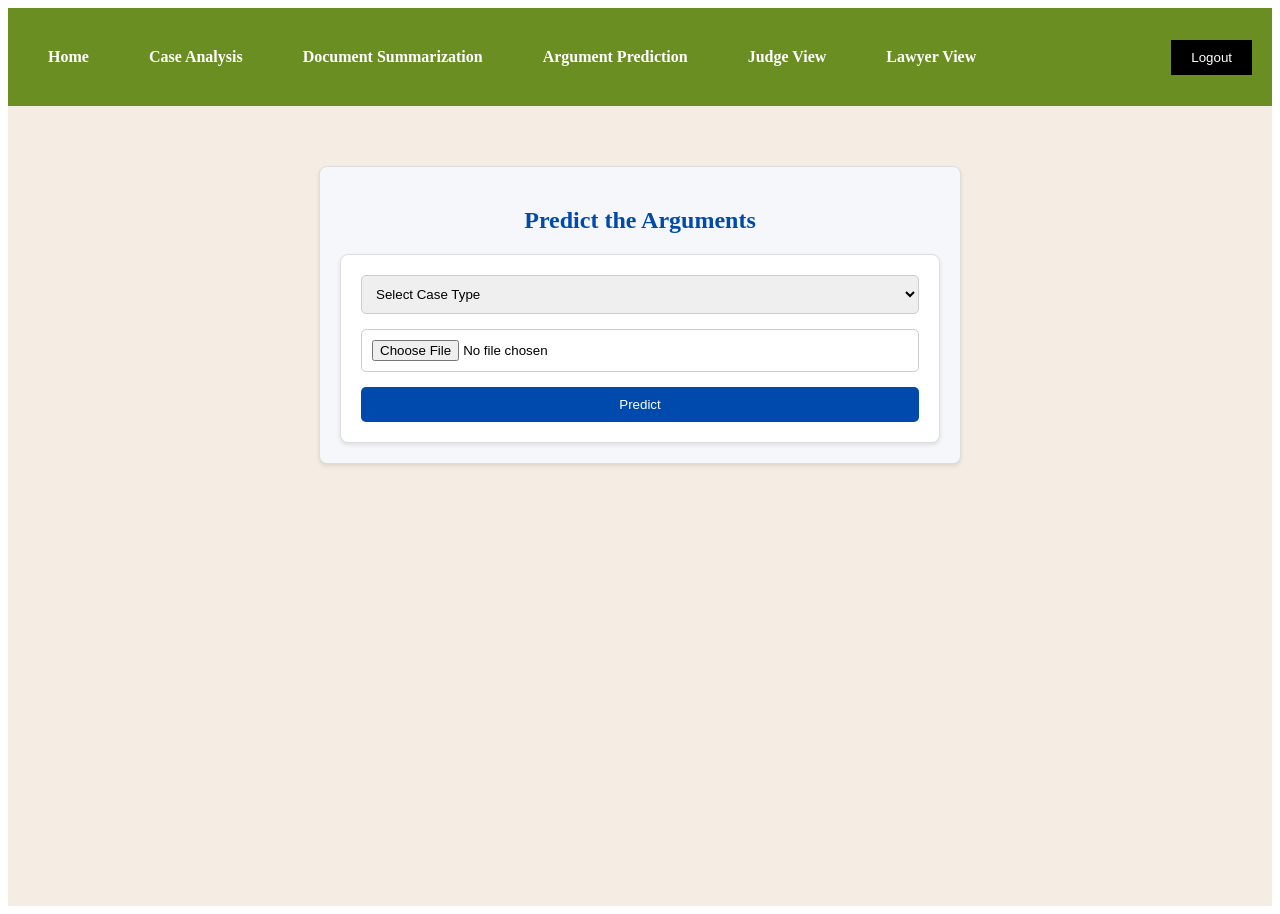
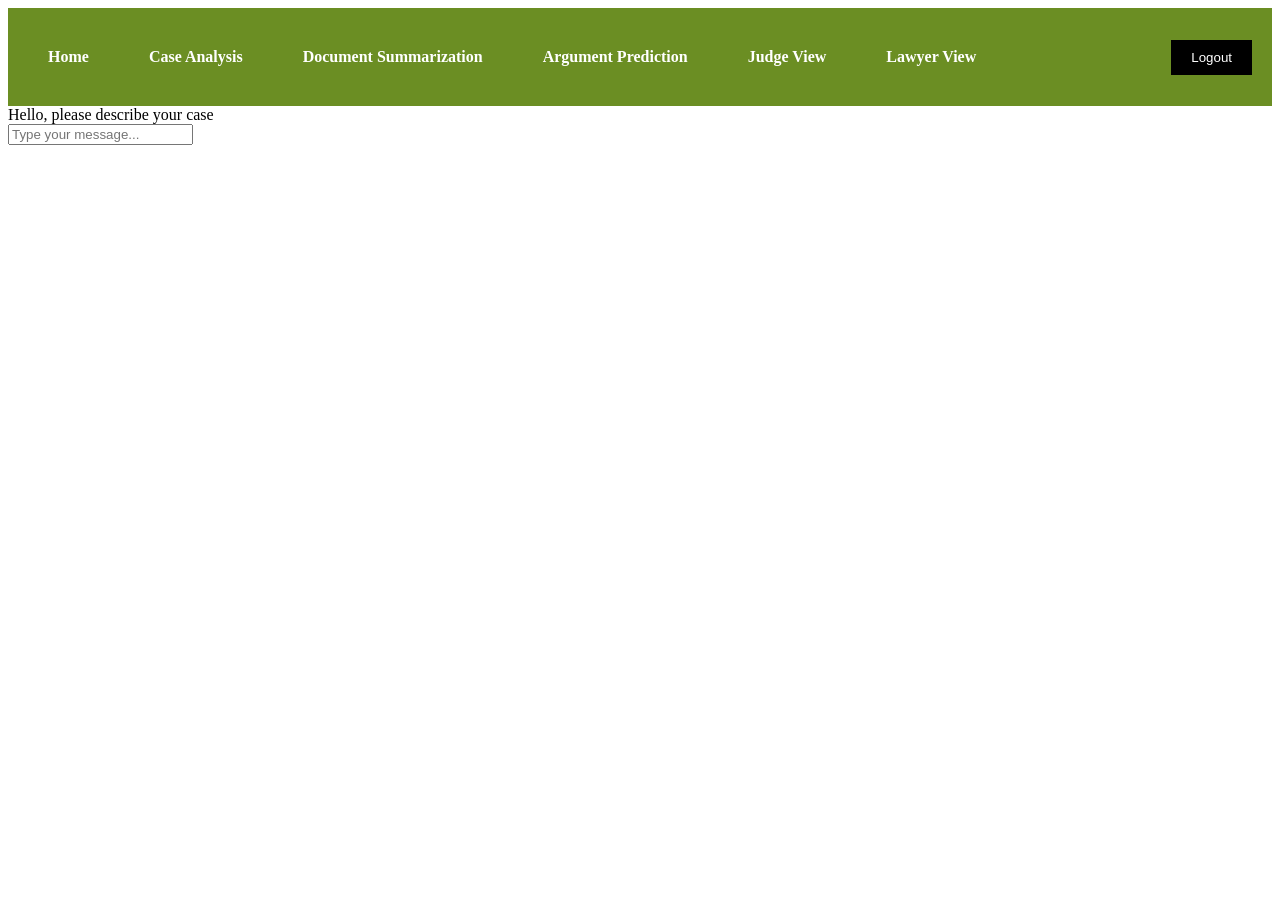
Before and after one commit to arnavparekar/Justice.ai, a Vue app: page /argument-prediction in a window 1280 px wide. After the commit the page ends 800 px from the top, so only its background shows below. Built offline with nearby package versions, Linux system fonts and the light colour scheme.

Commit message:
Changes Updated

```diff
--- a/src/components/ArgumentPrediction.vue
+++ b/src/components/ArgumentPrediction.vue
@@ -1,165 +1,50 @@
 <template>
-  <div class="page-background">
-    <div class="prediction-box">
-      <h2>Predict the Arguments</h2>
-      <div class="input-box">
-        <select v-model="selectedCaseType" required>
-          <option disabled value="">Select Case Type</option>
-          <option v-for="caseType in caseTypes" :key="caseType" :value="caseType">
-            {{ caseType }}
-          </option>
-        </select>
-        <input type="file" @change="handleFileUpload" />
-        <button @click="handlePredict">Predict</button>
+  <div class="chatbox">
+    <div class="messages">
+      <div v-for="msg in messages" :key="msg.id" class="message">
+        <div :class="msg.sender">{{ msg.text }}</div>
       </div>
     </div>
-
-    <!-- Output box outside the main box -->
-    <div v-if="showOutput" class="output-container">
-      <h3 class="output-title">Predicted Argument:</h3>
-      <div class="output-box">
-        <p v-html="formattedResult"></p>
-      </div>
-    </div>
+    <input v-model="userInput" @keydown.enter="sendMessage" placeholder="Type your message..." />
   </div>
 </template>
 
 <script>
+import axios from 'axios';
+
 export default {
-  name: 'ArgumentPrediction',
   data() {
     return {
-      selectedCaseType: '',
-      file: null,
-      showOutput: false,
-      result: '',
-      formattedResult: '',
-      caseTypes: [
-        'Labour Matters', 'Rent Matters', 'Direct Taxes Matters', 'Indirect Taxes Matters', 'Land Acquisition and Requisition Matters',
-        'Service Matters', 'Academic Matters', 'Election Matters', 'Company Law, MRTP, TRAI, SEBI, IDRAI & RBI', 'Arbitration Matters',
-        'Compensation Matters', 'Habeas Corpus', 'Criminal Matters', 'Appeal Against Orders Of Statutory Bodies',
-        'Divorce and Child Custody Matters', 'Inter caste Marriage Matters', 'Religious & Charitable Endowments',
-        'Mercantile Laws', 'Commercial Transactions Including Banking',
+      messages: [
+        { id: 1, sender: 'bot', text: 'Hello, please describe your case' }
       ],
+      userInput: ''
     };
   },
   methods: {
-    handleFileUpload(event) {
-      this.file = event.target.files[0];
-    },
-    handlePredict() {
-      if (!this.selectedCaseType || !this.file) {
-        alert('Please select a case type and upload a file.');
-        return;
+    async sendMessage() {
+      if (!this.userInput.trim()) return;
+
+      // Add user message to chat
+      this.messages.push({ id: Date.now(), sender: 'user', text: this.userInput });
+
+      try {
+        // Send user input to the backend
+        const response = await axios.post('http://localhost:5000/api/argument-prediction', {
+          description: this.userInput
+        });
+
+        // Add bot's response to chat
+        const botMessage = response.data.result || 'No response from server';
+        this.messages.push({ id: Date.now(), sender: 'bot', text: botMessage });
+      } catch (error) {
+        console.error('Error:', error);
+        this.messages.push({ id: Date.now(), sender: 'bot', text: 'Sorry, there was an error.' });
       }
 
-      const text = `Sample predicted argument for the case type: ${this.selectedCaseType}.`;
-      this.result = text;
-      this.typeWriterEffect(text, 0);
-      this.showOutput = true;
-    },
-    typeWriterEffect(text, index) {
-      const words = text.split(' ');
-      const interval = 50;
-      const wordsPerStep = 2;
-      let currentIndex = index;
-
-      const updateText = () => {
-        if (currentIndex < words.length) {
-          this.formattedResult = words.slice(0, currentIndex + wordsPerStep).join(' ');
-          currentIndex += wordsPerStep;
-          setTimeout(updateText, interval);
-        }
-      };
-
-      updateText();
-    },
-  },
+      // Clear user input
+      this.userInput = '';
+    }
+  }
 };
 </script>
-
-<style scoped>
-.page-background {
-  background-color: #f5ede3;
-  min-height: 100vh;
-  padding: 20px;
-  box-sizing: border-box;
-}
-
-.prediction-box {
-  max-width: 600px;
-  margin: 40px auto;
-  padding: 20px;
-  border: 1px solid #ddd;
-  border-radius: 8px;
-  background-color: #f5f7fa;
-  box-shadow: 0 2px 4px rgba(0, 0, 0, 0.1);
-}
-
-.prediction-box h2 {
-  font-size: 24px;
-  margin-bottom: 20px;
-  color: #004aad;
-  text-align: center;
-}
-
-.input-box {
-  display: flex;
-  flex-direction: column;
-  align-items: center;
-  background-color: #ffffff;
-  padding: 20px;
-  border: 1px solid #ddd;
-  border-radius: 8px;
-  box-shadow: 0 2px 4px rgba(0, 0, 0, 0.1);
-}
-
-.input-box select,
-.input-box input {
-  margin-bottom: 15px;
-  padding: 10px;
-  border: 1px solid #ccc;
-  border-radius: 5px;
-  width: 100%;
-  box-sizing: border-box;
-}
-
-.input-box button {
-  padding: 10px 20px;
-  background-color: #004aad;
-  color: white;
-  border: none;
-  border-radius: 5px;
-  cursor: pointer;
-  width: 100%;
-}
-
-.input-box button:hover {
-  background-color: #003780;
-}
-
-.output-container {
-  margin-top: 40px;
-  max-width: 1200px;
-  margin-left: auto;
-  margin-right: auto;
-}
-
-.output-title {
-  font-size: 22px;
-  font-weight: bold;
-  color: #e94e77;
-  margin-bottom: 10px;
-}
-
-.output-box {
-  padding: 20px;
-  border: 1px solid #ddd;
-  border-radius: 8px;
-  background-color: #ffffff;
-  max-width: 100%;
-  max-height: 400px;
-  overflow-y: auto;
-  box-shadow: 0 2px 4px rgba(0, 0, 0, 0.1);
-}
-</style>
```
Also changed, not shown: 2 other files (tests, documents, lock files or other folders).
